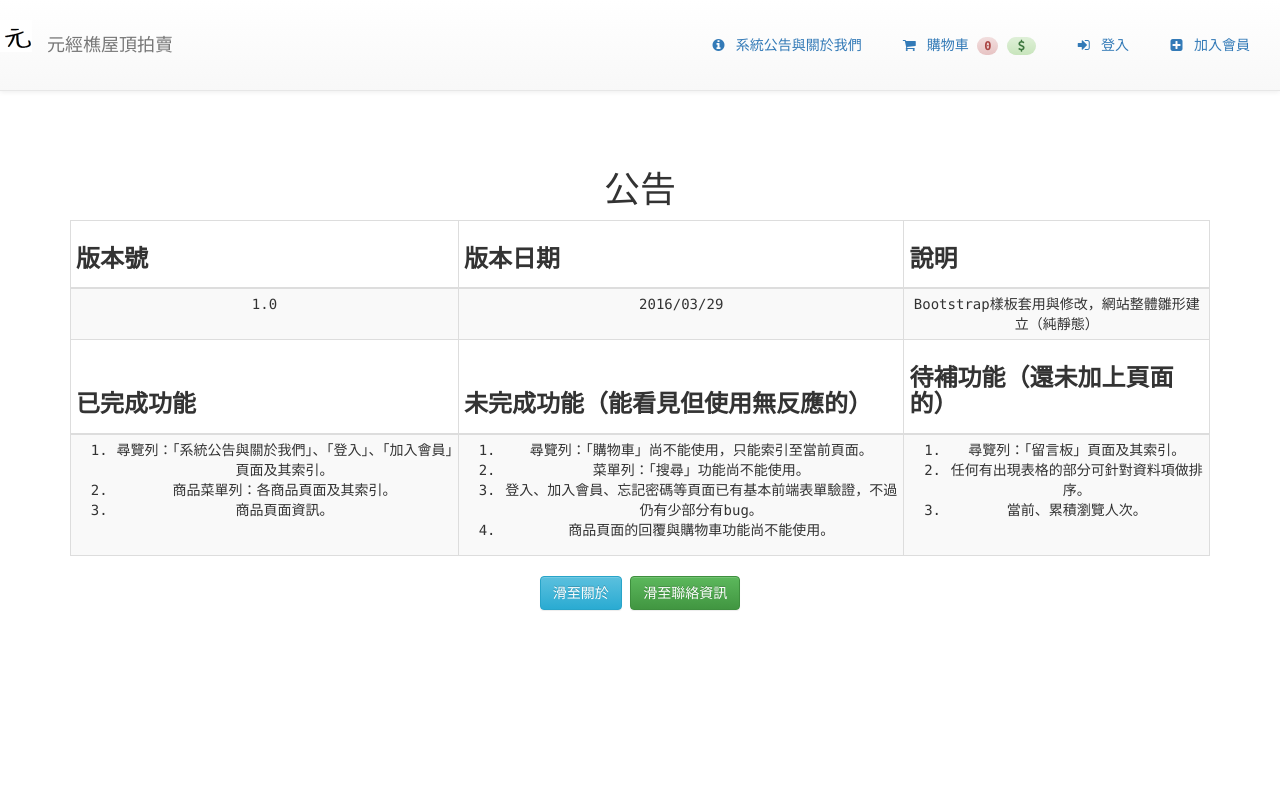
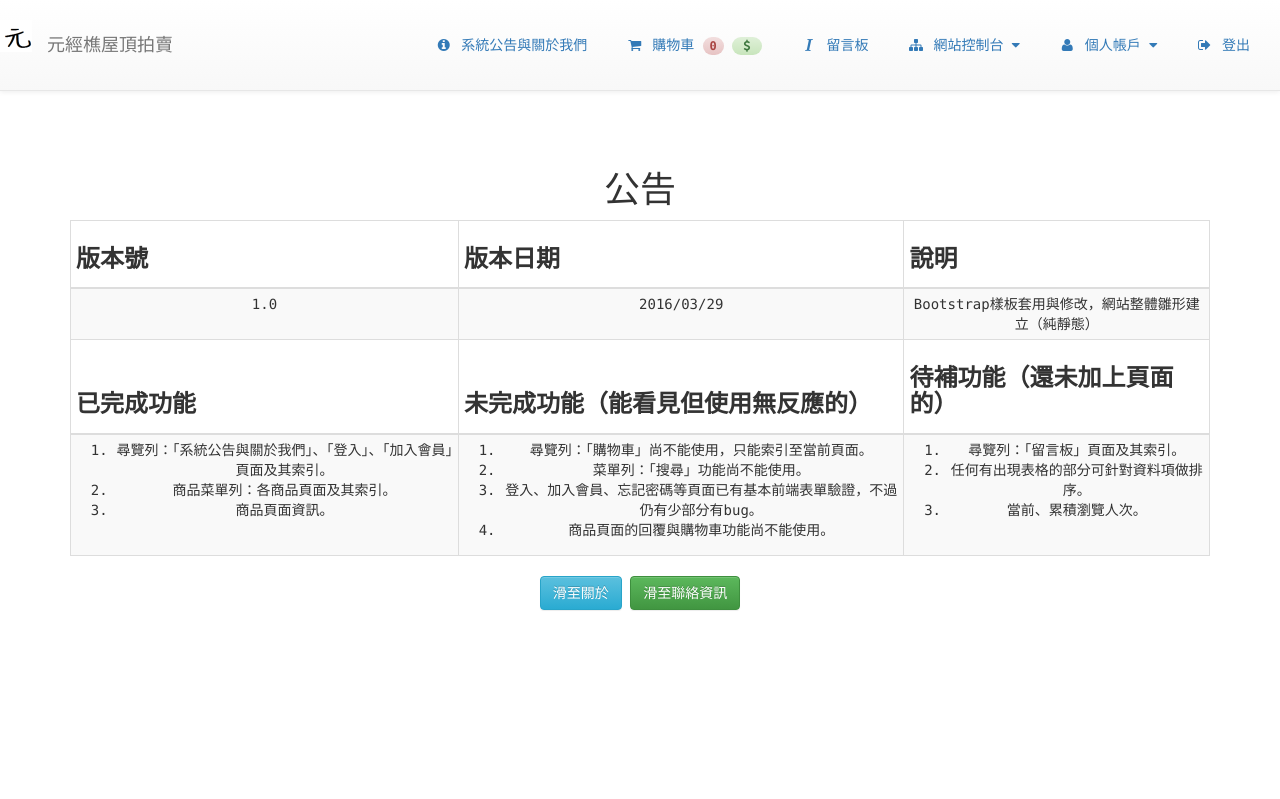
Before and after one commit to PhenoK/group_06, a PHP site: page /pages/bulletin.php in a window 1280 px wide. Shown: the top 799 px of the page. Run offline with PHP 8.4, Linux system fonts and the light colour scheme; a user stored in the database is signed in; data that the repository does not hold is empty.

Commit message:
footer: 新增按讚按鈕、navbarTop: 下拉式選單、bulletin: 引入initial

```diff
--- a/pages/bulletin.php
+++ b/pages/bulletin.php
@@ -1,3 +1,4 @@
+<?php include_once('initial.php') ?>
 <!DOCTYPE html>
 <html lang="en">
 
@@ -7,6 +8,8 @@
   <meta name="viewport" content="width=device-width, initial-scale=1">
   <meta name="description" content="">
   <meta name="author" content="">
+  <link rel="shortcut icon" href="../images/favicon.ico"/>
+  <link rel="bookmark" href="../images/favicon.ico"/>
   <!-- Latest compiled and minified CSS -->
   <link rel="stylesheet" href="https://maxcdn.bootstrapcdn.com/bootstrap/3.3.6/css/bootstrap.min.css" integrity="sha384-1q8mTJOASx8j1Au+a5WDVnPi2lkFfwwEAa8hDDdjZlpLegxhjVME1fgjWPGmkzs7" crossorigin="anonymous">
   <!-- Optional theme -->
--- a/pages/navbarTop.php
+++ b/pages/navbarTop.php
@@ -11,7 +11,6 @@
     </div>
     <!-- /.navbar-header -->
     <ul class="nav navbar-top-links navbar-right">
-        <!-- /.dropdown -->
         <li>
             <a href="bulletin.php">
                 <i class="fa fa-info-circle fa-fw"></i> 系統公告與關於我們<i class="fa"></i>
@@ -19,6 +18,7 @@
             <!-- /.dropdown-bulletin -->
         </li>
         <!-- /.dropdown -->
+
         <li>
             <a href="shoppingCart.php">
                 <?php
@@ -30,6 +30,14 @@
                 <span id="cart_price" class="badge alert-success"><i class="fa fa-usd fa-fw"></i><?=@$_COOKIE['cart_price'] ?></span><i class="fa"></i>
             </a>
             <!-- /.dropdown-shopcart -->
+        </li>
+        <!-- /.dropdown -->
+
+        <li>
+            <a href="board.php">
+                <i class="fa fa-italic fa-fw"></i> 留言板<i class="fa"></i>
+            </a>
+            <!-- /.dropdown-plus -->
         </li>
         <!-- /.dropdown -->
         <?php
@@ -55,22 +63,44 @@
           // 若為管理者
           if (@$_SESSION['level'] == 2){
             ?>
-            <li>
-                <a href="controlPanel.php">
-                    <i class="fa fa-sitemap fa-fw"></i> 網站控制台<i class="fa"></i>
+            <li class="dropdown">
+                <a href="#" class="dropdown-toggle" data-toggle="dropdown">
+                    <i class="fa fa-sitemap fa-fw"></i> 網站控制台 <i class="fa fa-caret-down"></i>
                 </a>
                 <!-- /.dropdown-plus -->
+                <ul class="dropdown-menu">
+                  <li>
+                    <a href="orderData.php"> <i class="fa fa-list-alt fa-fw"></i> 查看所有訂單</a>
+                  </li>
+                  <li class="divider"></li>
+                  <li>
+                    <a href="memberData.php"> <i class="fa fa-users fa-fw"></i> 查看所有會員</a>
+                  </li>
+                  <li class="divider"></li>
+                  <li>
+                    <a href="product_CRUD.php"> <i class="fa fa-shopping-bag fa-fw"></i> 查看所有商品</a>
+                  </li>
+                </ul>
             </li>
             <!-- /.dropdown -->
             <?php
           }
           ?>
 
-          <li>
-              <a href="profile.php">
-                  <i class="fa fa-user fa-fw"></i> 個人帳戶<i class="fa"></i>
+          <li class="dropdown">
+              <a href="#" class="dropdown-toggle" data-toggle="dropdown">
+                  <i class="fa fa-user fa-fw"></i> 個人帳戶 <i class="fa fa-caret-down"></i>
               </a>
               <!-- /.dropdown-plus -->
+              <ul class="dropdown-menu">
+                <li>
+                  <a href="shoppingList.php?account=<?=$_SESSION['user'] ?>"> <i class="fa fa-list-alt fa-fw"></i> 個人購買記錄</a>
+                </li>
+                <li class="divider"></li>
+                <li>
+                  <a href="accountInfomation.php"> <i class="fa fa-pencil fa-fw"></i> 個人資料</a>
+                </li>
+              </ul>
           </li>
           <!-- /.dropdown -->
           <li>
```
Also changed, not shown: pages/footer.php (+14 -0 lines).
